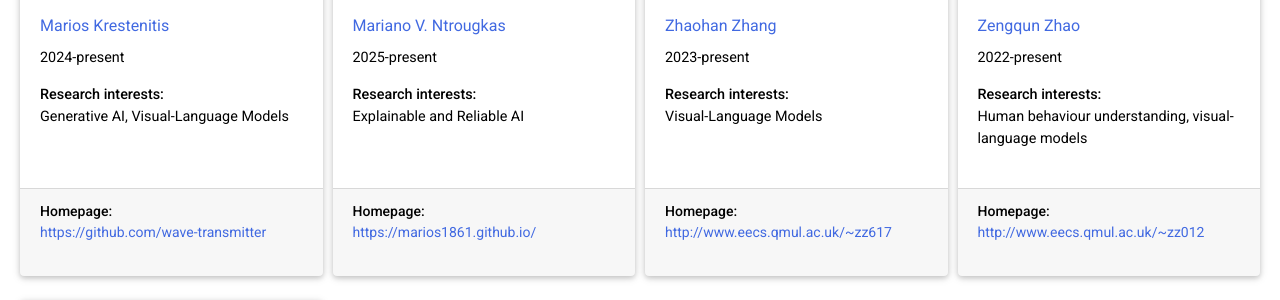
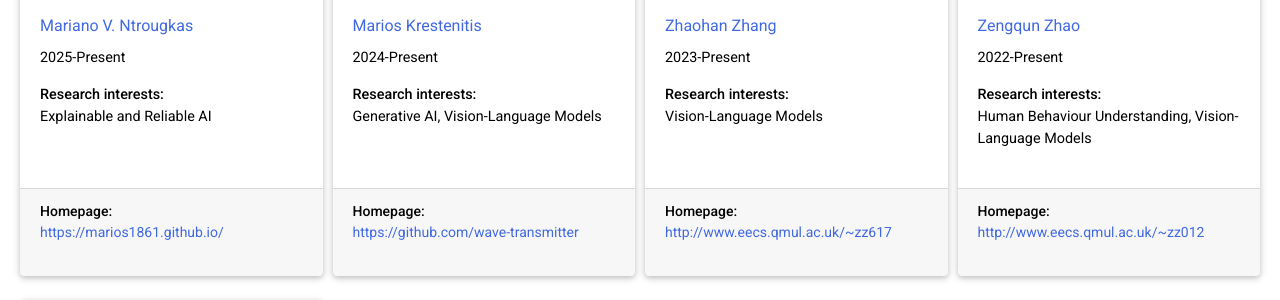
Before and after one commit to Computer-Vision-and-Human-Sensing-Lab/cvhs-website, a Jekyll site: the page built from _pages/team.md, in a window 1280 px wide and 1400 px high, cut to the strip 470-770 px from the top of the window. Built offline with Jekyll 4.4.1, drawn with Linux system fonts in a browser that asks for light colours; comment, search, counter and statistics services are not loaded; a style sheet for code colours, icons or effects is not loaded; some of the changed text lies outside the part shown.

Commit message:
add new members

```diff
--- a/_data/team.yml
+++ b/_data/team.yml
@@ -38,35 +38,35 @@ collaborators:
 phd_students:
   members:
    ################################
-   # Always add the new students from here, dont add at the end
+   # Please add yours fllowing the starting year (new first)
    ################################
-  - name: Marios Krestenitis
-    years: [2024-present]
-    research: Generative AI, Visual-Language Models
-    prev_affiliation:
-    homepage: https://github.com/wave-transmitter
-    head_pic: ../assets/img/marios_cv_photo.jpg
   - name: Mariano V. Ntrougkas
-    years: [2025-present]
+    years: [2025-Present]
     research: Explainable and Reliable AI
     prev_affiliation:
     homepage: https://marios1861.github.io/
     head_pic: ../assets/img/mariano.jpg
+  - name: Marios Krestenitis
+    years: [2024-Present]
+    research: Generative AI, Vision-Language Models
+    prev_affiliation:
+    homepage: https://github.com/wave-transmitter
+    head_pic: ../assets/img/marios_cv_photo.jpg
   - name: Zhaohan Zhang
-    years: [2023-present]
-    research: Visual-Language Models
+    years: [2023-Present]
+    research: Vision-Language Models
     prev_affiliation: Xi'an Jiaotong University
     homepage: http://www.eecs.qmul.ac.uk/~zz617
     head_pic: ../assets/img/zzh.JPG
   - name: Zengqun Zhao
-    years: [2022-present]
-    research: Human behaviour understanding, visual-language models
+    years: [2022-Present]
+    research: Human Behaviour Understanding, Vision-Language Models
     prev_affiliation:
     homepage: http://www.eecs.qmul.ac.uk/~zz012
     head_pic: http://www.eecs.qmul.ac.uk/~zz012/img/profile.jpg
   - name: James Oldfield
-    years: [2021-present]
-    research: Controllable and interpretable generative models
+    years: [2021-Present]
+    research: Controllable and Interpretable Generative Models
     prev_affiliation:
     homepage: https://james-oldfield.github.io/
     head_pic: https://images.gr-assets.com/users/1667074007p6/42737013.jpg
```
